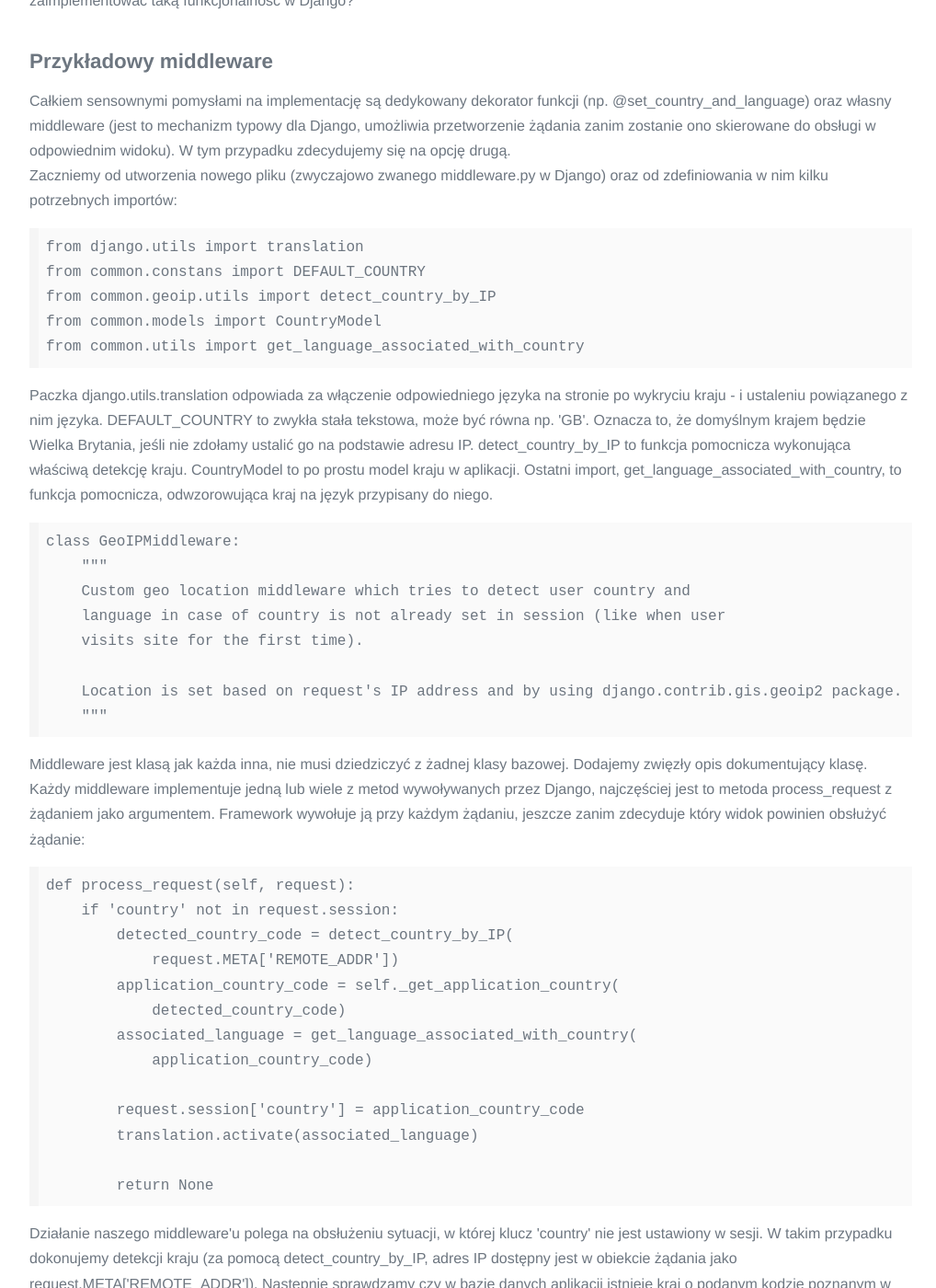
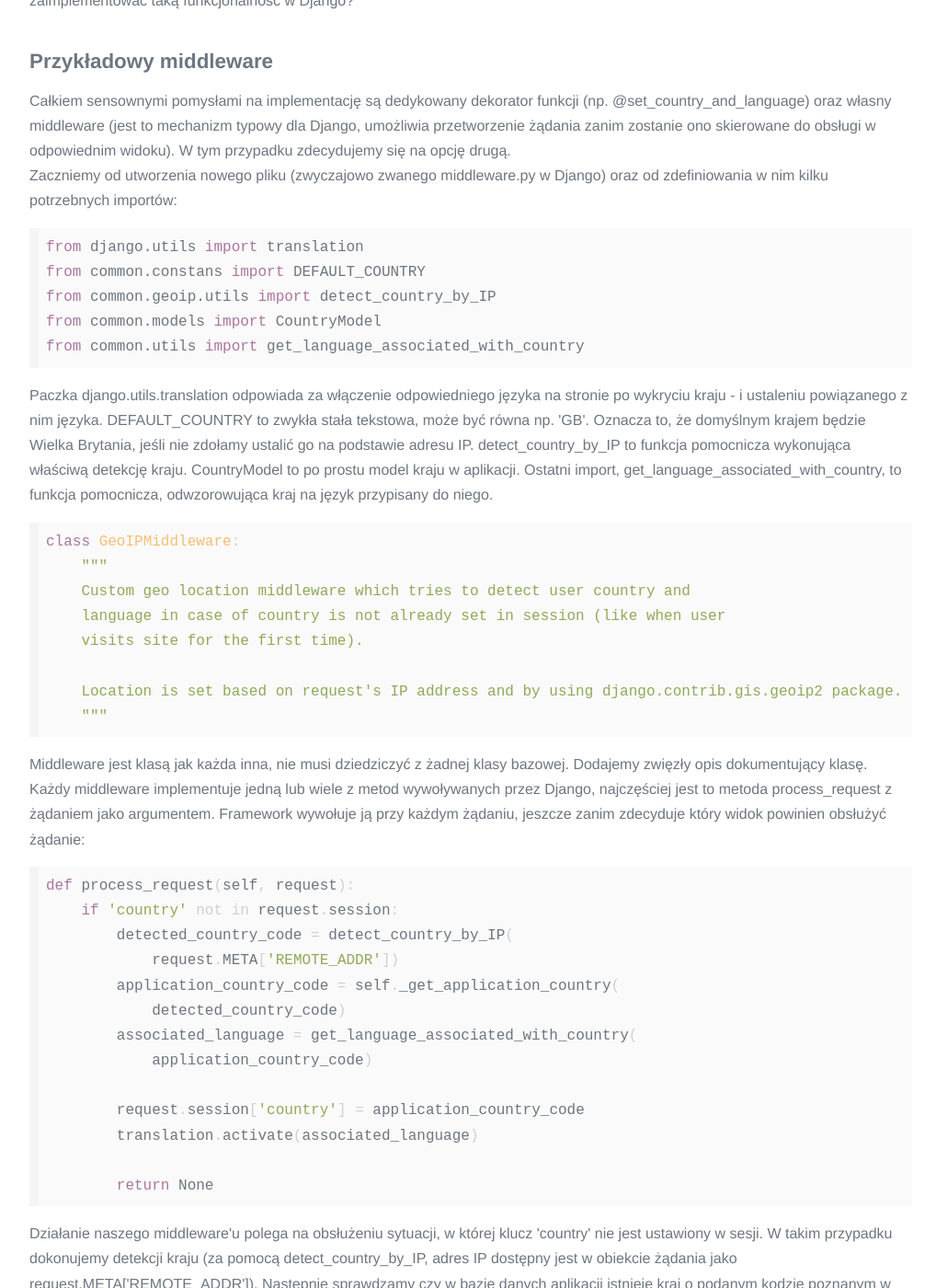
Before and after one commit to Nitrooos/Nitrooos.github.io, a Jekyll site: the page built from _posts/2019-06-20-geolokalizacja-geolite2.html, in a window 1280 px wide and 1400 px high, scrolled down 3431 px. Shown: the whole window at 92% size, without its empty margins (128-1146 px from the left). Built offline with Jekyll 4.4.1, drawn with Linux system fonts in a browser that asks for light colours; some of the changed text lies outside the part shown.

Commit message:
[NIT] Proper code highlighting in "Geolokalizacja w GeoLite2" post

```diff
--- a/_posts/2019-06-20-geolokalizacja-geolite2.html
+++ b/_posts/2019-06-20-geolokalizacja-geolite2.html
@@ -21,12 +21,17 @@ excerpt: Dziś na warsztacie temat lokalizacji użytkowników naszej witryny. W
 <h3>Połączenie z bazą GeoLite2</h3>
 <p>Zaczynamy od pobrania bazy GeoLite2, obecnie dostępnej na stronie producenta, czyli firmy MaxMind, pod <a href="https://geolite.maxmind.com/download/geoip/database/GeoLite2-Country.tar.gz">tym</a> linkiem. Zauważmy, że jest to baza w wersji "country", co oznacza odwzorowanie adresów IP na nazwy państw, nie miast. Jest to mniejsza wersja darmowej bazy, istnieje jeszcze odmiana "city", odwzorowująca adresy na poszczególne miasta świata, ale jest też kilkanaście razy większa pod względem rozmiaru. </p>
 <p>Następnie instalujemy jeden z dostępnych API do bazy GeoLite2 (w naszym przypadku będzie to API dla Pythona):</p>
-<pre>$ pip install geoip2</pre>
+<pre>
+    $ pip install geoip2
+</pre>
 <p>Od teraz możemy się połączyć z bazą, najprościej za pomocą skryptu:</p>
-<pre><code>>>> import geoip2.database
->>> reader = geoip2.database.Reader('/path/to/GeoLite2-Country.mmdb')</code></pre>
+{% highlight python %}
+>>> import geoip2.database
+>>> reader = geoip2.database.Reader('/path/to/GeoLite2-Country.mmdb')
+{% endhighlight %}
 <p>Zaznaczmy, że obiekt Reader, łączący się z bazą, służy do <em>wielokrotnego</em> wykonywania zapytań do bazy. Nie powinien być tworzony za każdym razem od nowa, ponieważ jest to operacja kosztowna. Wreszcie możemy wykonać pierwsze zapytania:</p>
-<pre><code>>>> response = reader.country('135.200.12.84')
+{% highlight python %}
+>>> response = reader.country('135.200.12.84')
 >>>
 >>> response.country.iso_code
 'US'
@@ -36,9 +41,11 @@ excerpt: Dziś na warsztacie temat lokalizacji użytkowników naszej witryny. W
 'Indiana'
 >>> response.subdivisions.most_specific.iso_code
 'IN'
->>> reader.close()</code></pre>
+>>> reader.close()
+{% endhighlight %}
 <p>Otrzymujemy konkretną informację o kraju pochodzenia adresu IP i regionie (w tym przypadku stan USA). W przypadku, gdybyśmy łączyli się z bazą typu "city", moglibyśmy uzyskać dodatkowe informacje:</p>
-<pre><code>>>> response = reader.city('135.200.12.84')
+{% highlight python %}
+>>> response = reader.city('135.200.12.84')
 >>>
 >>> response.city.name
 'Indianapolis'
@@ -48,12 +55,14 @@ excerpt: Dziś na warsztacie temat lokalizacji użytkowników naszej witryny. W
 39.7722
 >>> response.location.longitude
 -86.1565
->>> reader.close()</code></pre>
+>>> reader.close()
+{% endhighlight %}
 <p>Po zakończeniu pracy z bazą możemy wywołać metodę .close() obiektu reader (zamyka ona połączenie z bazą w sposób jawny).</p>
 <p>Jako uzupełnienie dodam, że istnieje możliwość&nbsp;użycia GeoIP2 (czyli wersji płatnej) w formie web serwisu, wówczas interfejs programistyczny pozostaje niemal bez zmian, ale nie musimy trzymać&nbsp;lokalnie baz danych typu "city" ani "country".</p>
 <h2>Geolokalizacja w Django</h2>
 <p>Okazuje się, że (pozostając w klimacie Pythona) najpopularniejszy framework webowy dla tego języka posiada wbudowane wsparcie dla korzystania z baz GeoIP2 i GeoLite2. Odpowiednia paczka wewnątrz Django nazywa się <strong>django.contrib.gis.geoip2</strong> i umożliwia import klasy <strong>GeoIP2</strong> (odpowiednik wcześniejszego Reader'a). Klasa ta stanowi nakładkę (<em>wrapper</em>) na bibliotekę geoip2, której używa wewnętrznie. Przykładowa sesja pracy z tą paczką wygląda następująco (wzięta jako przykład ze <a href="https://docs.djangoproject.com/en/2.2/ref/contrib/gis/geoip2/">strony w dokumentacji Django</a>):</p>
-<pre><code>>>> from django.contrib.gis.geoip2 import GeoIP2
+{% highlight python %}
+>>> from django.contrib.gis.geoip2 import GeoIP2
 >>>
 >>> geoip = GeoIP2()
 >>> geoip.country('facebook.com')
@@ -75,34 +84,42 @@ excerpt: Dziś na warsztacie temat lokalizacji użytkowników naszej witryny. W
 >>> geoip.lon_lat('uh.edu')
 (-95.4342, 29.834)
 >>> geoip.geos('24.124.1.80').wkt
-'POINT (-97 38)'</code></pre>
+'POINT (-97 38)'
+{% endhighlight %}
 <p>Widzimy, że API jest trochę zmienione, korzystanie z niego jest jednak wciąż bardzo wygodne. Dokumentacja Django służy w tym przypadku nieocenioną pomocą. Skąd jednak framework wie, gdzie znajduje się plik z bazą danych GeoIP2 (bądź GeoLite2)? Odpowiadają za to trzy stałe konfiguracyjne, które możemy ustawić w pliku <em>settings.py</em> naszego projektu:</p>
-<pre><code>GEOIP_PATH = os.path.join(BASE_DIR, 'common', 'geoip', 'country_dataset')
+{% highlight python %}
+GEOIP_PATH = os.path.join(BASE_DIR, 'common', 'geoip', 'country_dataset')
 GEOIP_COUNTRY = 'Geo_db_country.mmdb'  # domyślnie 'GeoLite2-Country.mmdb'
-GEOIP_CITY = 'Geo_db_city.mmdb'        # domyślnie 'GeoLite2-City.mmdb'</code></pre>
+GEOIP_CITY = 'Geo_db_city.mmdb'        # domyślnie 'GeoLite2-City.mmdb'
+{% endhighlight %}
 <p>Pierwsza z nich, GEOIP_PATH jest wymagana. Pozostałe dwie są opcjonalne tak długo, jak trzymamy się domyślnych nazw dla plików z bazami danych miast i państw.</p>
 <h3>Pomysł: inteligentny wybór języka i lokalizacji na stronie</h3>
 <p>W tej części artykułu wykorzystamy geolokalizację do automatycznego ustawiania języka i lokalizacji na stronie. Oznacza to, że użytkownik odwiedzający naszą witrynę np. z Madrytu, zobaczy ją po raz pierwszy od razu w języku hiszpańskim. Dodatkowo, Hiszpania będzie ustawiona automatycznie jako lokalizacja użytkownika. Jest to nieraz istotne z punktu widzenia biznesu, ponieważ jeśli oferujemy jakieś produkty/usługi na sprzedaż w Internecie, to ich oferta może różnić się pomiędzy krajami. Jak można zaimplementować taką funkcjonalność w Django?</p>
 <h3>Przykładowy middleware</h3>
 <p>Całkiem sensownymi pomysłami na implementację są dedykowany dekorator funkcji (np. @set_country_and_language) oraz własny middleware (jest to mechanizm typowy dla Django, umożliwia przetworzenie żądania zanim zostanie ono skierowane do obsługi w odpowiednim widoku). W tym przypadku zdecydujemy się na opcję drugą.</p>
 <p>Zaczniemy od utworzenia nowego pliku (zwyczajowo zwanego <em>middleware.py</em> w Django) oraz od zdefiniowania w nim kilku potrzebnych importów:</p>
-<pre><code>from django.utils import translation
+{% highlight python %}
+from django.utils import translation
 from common.constans import DEFAULT_COUNTRY
 from common.geoip.utils import detect_country_by_IP
 from common.models import CountryModel
-from common.utils import get_language_associated_with_country</code></pre>
+from common.utils import get_language_associated_with_country
+{% endhighlight %}
 <p>Paczka django.utils.translation odpowiada za włączenie odpowiedniego języka na stronie po wykryciu kraju - i ustaleniu powiązanego z nim języka. DEFAULT_COUNTRY to zwykła stała tekstowa, może być równa np. 'GB'. Oznacza to, że domyślnym krajem będzie Wielka Brytania, jeśli nie zdołamy ustalić go na podstawie adresu IP. detect_country_by_IP to funkcja pomocnicza wykonująca właściwą detekcję kraju. CountryModel to po prostu model kraju w aplikacji. Ostatni import, get_language_associated_with_country, to funkcja pomocnicza, odwzorowująca kraj na język przypisany do niego.</p>
-<pre><code>class GeoIPMiddleware:
+{% highlight python  %}
+class GeoIPMiddleware:
     """
     Custom geo location middleware which tries to detect user country and
     language in case of country is not already set in session (like when user
     visits site for the first time).
 
     Location is set based on request's IP address and by using django.contrib.gis.geoip2 package.
-    """</code></pre>
+    """
+{% endhighlight %}
 <p>Middleware jest klasą jak każda inna, nie musi dziedziczyć z żadnej klasy bazowej. Dodajemy zwięzły opis dokumentujący klasę.</p>
 <p>Każdy middleware implementuje jedną lub wiele z metod wywoływanych przez Django, najczęściej jest to metoda process_request z żądaniem jako argumentem. Framework wywołuje ją przy każdym żądaniu, jeszcze zanim zdecyduje który widok powinien obsłużyć żądanie:</p>
-<pre><code>def process_request(self, request):
+{% highlight python  %}
+def process_request(self, request):
     if 'country' not in request.session:
         detected_country_code = detect_country_by_IP(
             request.META['REMOTE_ADDR'])
@@ -114,11 +131,13 @@ from common.utils import get_language_associated_with_country</code></pre>
         request.session['country'] = application_country_code
         translation.activate(associated_language)
 
-        return None</code></pre>
+        return None
+{% endhighlight %}
 <p>Działanie naszego middleware'u polega na obsłużeniu sytuacji, w której klucz 'country' nie jest ustawiony w sesji. W takim przypadku dokonujemy detekcji kraju (za pomocą detect_country_by_IP, adres IP dostępny jest w obiekcie żądania jako request.META['REMOTE_ADDR']). Następnie sprawdzamy czy w bazie danych aplikacji istnieje kraj o podanym kodzie poznanym w wyniku geolokalizacji (metoda _get_application_country, implementacja w dalszej części sekcji) - być może detekcja wskazała na np. Kongo, ale nasza witryna nie obsługuje tego kraju ;) Potem pobieramy język powiązany z krajem (get_language_associated_with_country), ustawiamy kraj w słowniku sesji i aktywujemy odpowiedni język (tłumaczenia) na stronie.</p>
 <p>Każdy middleware w Django powinien zwracać&nbsp;None lub obiekt klasy HttpResponse. W naszym przypadku process_request zwraca None, co oznacza, że Django będzie dalej przetwarzać żądanie normalnie.</p>
 <h4>Implementacja funkcji pomocniczych</h4>
-<pre><code>def detect_country_by_IP(ip_address):
+{% highlight python  %}
+def detect_country_by_IP(ip_address):
 
     """
     Auto-detects user's country based on IP address
@@ -138,26 +157,31 @@ from common.utils import get_language_associated_with_country</code></pre>
     except GeoIP2Error:
         detected_country_code = DEFAULT_COUNTRY
 
-    return detected_country_code</code></pre>
+    return detected_country_code
+{% endhighlight %}
 <p>Pierwsza z używanych funkcji pomocniczych (detect_country_by_IP) tworzy obiekt klasy GeoIP2 i próbuje pobrać kod kraju na podstawie adresu IP. Jeśli to się udaje, geolokalizacja zakończyła się sukcesem! W przeciwnym wypadku używamy domyślnego kraju.</p>
-<pre><code>def _get_application_country(self, proposed_country_code):
+{% highlight python %}
+def _get_application_country(self, proposed_country_code):
     proposed_country_exists = CountryModel.objects.filter(
         country=proposed_country_code).exists()
     if proposed_country_exists:
         return proposed_country_code
 
-    return DEFAULT_COUNTRY</code></pre>
+    return DEFAULT_COUNTRY
+{% endhighlight %}
 <p>Następnie wywołujemy metodę _get_application_country. Jeśli aplikacja nie obsługuje kraju o kodzie, jaki wskazała geolokalizacja, używamy domyślnego kraju.</p>
 <p>Nie podaję implementacji funkcji get_language_associated_with_country, ponieważ jest ona specyficzna dla danej aplikacji. Każdy kraj może mieć po prostu przypisany do siebie język domyślny, i ta funkcja ma za zadanie ustalenie jaki język powinien zostać ustawiony na stronie dla wykrytego kraju.</p>
 <h4>Dodanie middleware do ustawienień aplikacji</h4>
 <p>Pozostaje jeszcze dodanie naszego middleware do listy używanych przez aplikację:</p>
-<pre><code>MIDDLEWARE_CLASSES = [
+{% highlight python %}
+MIDDLEWARE_CLASSES = [
     'django.middleware.security.SecurityMiddleware',
     'django.contrib.sessions.middleware.SessionMiddleware',
     'django.middleware.locale.LocaleMiddleware',
     ...
     'common.geoip.middleware.GeoIPMiddleware',
-]</code></pre>
+]
+{% endhighlight %}
 <p>Najlepiej zrobić to na końcu listy, ponieważ&nbsp;wówczas będzie on używany po zaaplikowaniu wszystkich poprzednich, pochodzących z frameworka middleware'ów.</p>
 <h2>Geolokalizacja - podsumowanie</h2>
 <p>Jak starałem się wykazać, temat geolokalizacja nie jest funkcjonalnością ciężką w implementacji, trudną do osiągnięcia. Istnieje gotowa, darmowa biblioteka GeoLite2, za pomocą której możemy dodać geolokalizację do naszej strony w prosty sposób. Dodatkowo, biblioteka ta posiada pełne wsparcie w Django, co jest dodatkowym atutem. Mam nadzieję, że odrobinę rozjaśniłem temat, dzięki za przeczytanie i do następnego wpisu!</p>
```
